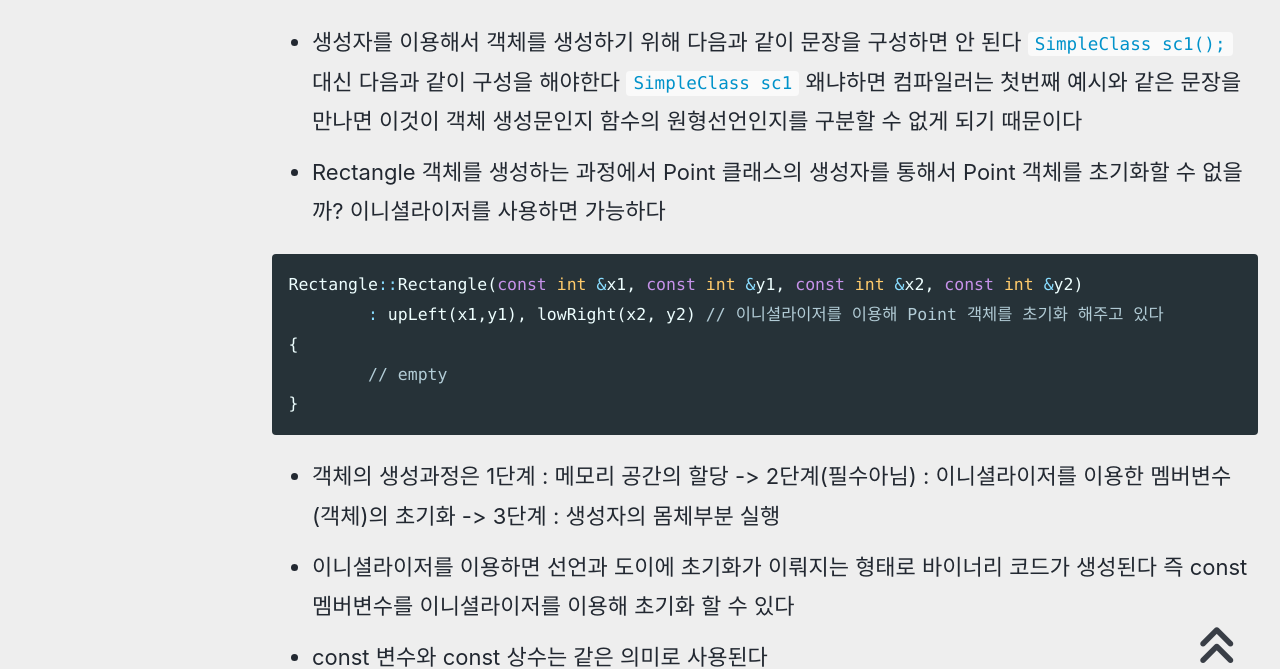
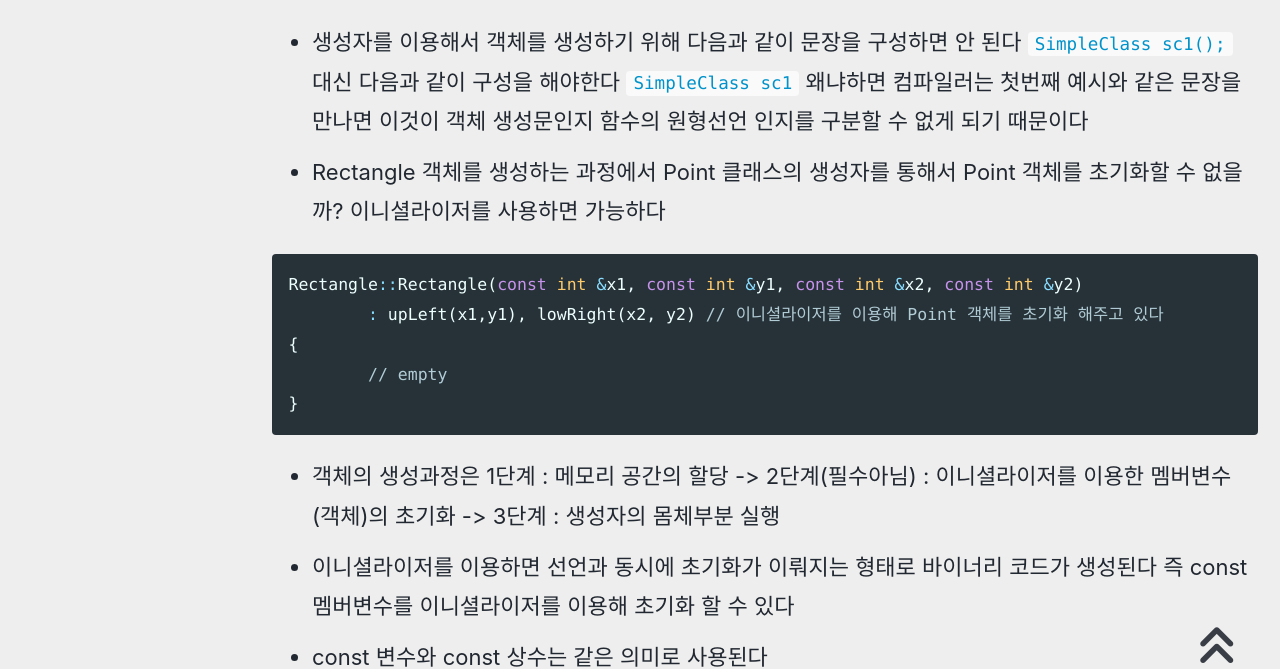
Before and after one commit to devMyeong/devMyeong.github.io, a Jekyll site: the page built from _posts/cpp/2021-07-29-cpp.md, in a window 1280 px wide and 900 px high, scrolled down 10221 px. Shown: the part 191-860 px from the top of the window. Built offline with Jekyll 4.4.1, drawn with Linux system fonts in a browser that asks for light colours; cached includes are drawn as plain includes; nearby versions of some CDN libraries; some web fonts are replaced; comment, search, counter and statistics services are not loaded.

Commit message:
corr typo

````diff
--- a/_posts/cpp/2021-07-29-cpp.md
+++ b/_posts/cpp/2021-07-29-cpp.md
@@ -225,7 +225,7 @@ struct Car
 - 캡슐화는 기본적으로 정보은닉을 포함하는 개념이라고 이야기 한다
 
 ### 04-3 생성자(Constructor)와 소멸자(Destructor)
-- 생성자를 이용해서 객체를 생성하기 위해 다음과 같이 문장을 구성하면 안 된다 `SimpleClass sc1();` 대신 다음과 같이 구성을 해야한다 `SimpleClass sc1` 왜냐하면 컴파일러는 첫번째 예시와 같은 문장을 만나면 이것이 객체 생성문인지 함수의 원형선언인지를 구분할 수 없게 되기 때문이다
+- 생성자를 이용해서 객체를 생성하기 위해 다음과 같이 문장을 구성하면 안 된다 `SimpleClass sc1();` 대신 다음과 같이 구성을 해야한다 `SimpleClass sc1` 왜냐하면 컴파일러는 첫번째 예시와 같은 문장을 만나면 이것이 객체 생성문인지 함수의 원형선언 인지를 구분할 수 없게 되기 때문이다
 - Rectangle 객체를 생성하는 과정에서 Point 클래스의 생성자를 통해서 Point 객체를 초기화할 수 없을까? 이니셜라이저를 사용하면 가능하다
 
 ```cpp
@@ -237,7 +237,7 @@ Rectangle::Rectangle(const int &x1, const int &y1, const int &x2, const int &y2)
 ```
 
 - 객체의 생성과정은 1단계 : 메모리 공간의 할당 -> 2단계(필수아님) : 이니셜라이저를 이용한 멤버변수(객체)의 초기화 -> 3단계 : 생성자의 몸체부분 실행
-- 이니셜라이저를 이용하면 선언과 도이에 초기화가 이뤄지는 형태로 바이너리 코드가 생성된다 즉 const 멤버변수를 이니셜라이저를 이용해 초기화 할 수 있다
+- 이니셜라이저를 이용하면 선언과 동시에 초기화가 이뤄지는 형태로 바이너리 코드가 생성된다 즉 const 멤버변수를 이니셜라이저를 이용해 초기화 할 수 있다
 - const 변수와 const 상수는 같은 의미로 사용된다
 - 이니셜라이저를 이용하면 참조자도 멤버변수로 선언될 수 있다
 - 객체가 되기 위해서는 반드시 하나의 생성자가 호출되어야 한다
````
